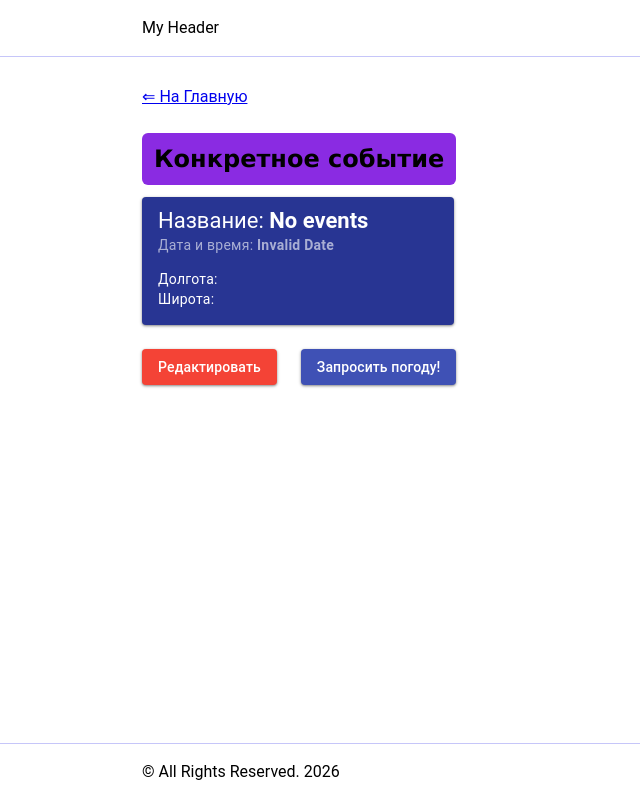
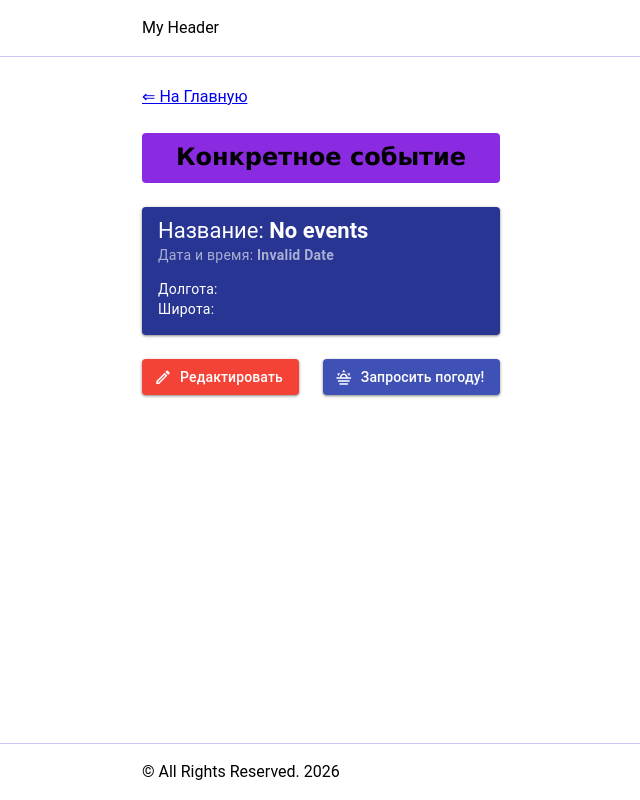
Before and after one commit to alexkostinprog/test-events, a Vue app: page /current/1 in a window 1280 px wide. Shown: the whole page, without its empty margins (14-654 px from the left). Built offline with nearby package versions, Linux system fonts and the light colour scheme; the HTML template or start-up script is replaced by a standard one.

Commit message:
Adds shared function

```diff
--- a/src/App.vue
+++ b/src/App.vue
@@ -17,6 +17,7 @@ import FooterPage from "./components/FooterPage.vue"
   display: flex;
   flex-direction: column;
   min-height: 100vh;
+  min-width: 578px;
 }
 
 .mainContent {
--- a/src/components/CurrentEvent.vue
+++ b/src/components/CurrentEvent.vue
@@ -3,7 +3,7 @@
     <RouterLink :to="{ name: 'CurrentEvent', params: { id: ourEvent.id } }">
       <div class="caption">{{ ourEvent.name }}</div>
     </RouterLink>
-    <div class="datetime">{{ getDateTime(ourEvent.datetime) }}</div>
+    <div class="datetime">{{ convertDate(ourEvent.datetime) }}</div>
     <div class="coordX">Координата Х: {{ ourEvent.coordX }}</div>
     <div class="coordY">Координата Y: {{ ourEvent.coordY }}</div>
     <v-btn
@@ -22,7 +22,7 @@
 <script lang="ts" setup>
 import { type PropType } from "vue"
 import { useOurEvent, type ourEventType } from "./composables/useOurEvent"
-import dayjs from "dayjs"
+import { convertDate } from "./composables/shared"
 
 defineOptions({
   name: "CurrentEvent",
@@ -35,7 +35,7 @@ defineProps({
   },
 })
 
-const getDateTime = (innerTime: string) => dayjs(innerTime).format("DD.MM.YYYY hh:mm")
+// const getDateTime = (innerTime: string) => dayjs(innerTime).format("DD.MM.YYYY hh:mm")
 
 const { deleteEvent } = useOurEvent()
 </script>
@@ -45,7 +45,7 @@ const { deleteEvent } = useOurEvent()
   padding: 20px;
   border-radius: 16px;
   border: 1px solid rgb(66, 66, 236);
-  width: 200px;
+  /* width: 200px; */
 }
 
 .caption {
--- a/src/components/EventList.vue
+++ b/src/components/EventList.vue
@@ -17,8 +17,8 @@
       <template v-slot:activator="{ props: activatorProps }">
         <v-btn
           v-bind="activatorProps"
-          color="surface-variant"
-          text="Add Event"
+          color="green"
+          text="Добавить"
           variant="flat"
           prepend-icon="mdi-plus-circle"
         ></v-btn>
@@ -71,7 +71,7 @@
           <v-card-actions>
             <v-spacer></v-spacer>
             <v-btn variant="outlined" @click="addEvent"> Add to Storage </v-btn>
-            <v-btn variant="outlined" text="Close Dialog" @click="isActive.value = false"></v-btn>
+            <v-btn variant="outlined" text="Закрыть диалог" @click="isActive.value = false"></v-btn>
           </v-card-actions>
         </v-card>
       </template>
@@ -95,12 +95,10 @@
       elevation="24"
     >
       <div class="d-flex align-center">
-        <!-- Иконка предупреждения -->
         <v-icon start icon="mdi-alert-circle-outline" class="mr-2"></v-icon>
         <span>Название события - обязательное поле!</span>
       </div>
 
-      <!-- Кнопка закрытия внутри уведомления -->
       <template #actions>
         <v-btn variant="text" icon="mdi-close" @click="showErrorSnackbar = false"></v-btn>
       </template>
@@ -134,7 +132,19 @@ const {
 <style scoped>
 .eventList {
   display: grid;
-  grid-template-columns: repeat(4, 1fr);
+  grid-template-columns: repeat(2, 1fr);
   gap: 20px;
 }
+
+@media (min-width: 622px) {
+  .eventList {
+    grid-template-columns: repeat(3, 1fr);
+  }
+}
+
+@media (min-width: 1145px) {
+  .eventList {
+    grid-template-columns: repeat(4, 1fr);
+  }
+}
 </style>
--- /dev/null
+++ b/src/components/composables/shared.ts
@@ -0,0 +1,5 @@
+import dayjs from "dayjs"
+
+export const convertDate = (innerDate: string): string => {
+  return dayjs(innerDate).format("DD.MM.YYYY в HH:mm")
+}
--- a/src/components/composables/useOurEvent.ts
+++ b/src/components/composables/useOurEvent.ts
@@ -72,7 +72,7 @@ export function useOurEvent(curr?: ComputedRef<ourEventType>): useOurEventType {
 
   const formattedDate = computed((): string => {
     if (!selectedDate.value) return ""
-    return new Date(selectedDate.value).toLocaleDateString("ru-RU")
+    return dayjs(selectedDate.value).format("DD.MM.YYYY")
   })
 
   const rules = [
--- a/src/components/composables/useWeather.ts
+++ b/src/components/composables/useWeather.ts
@@ -1,16 +1,16 @@
 import axios from "axios"
-import { ref, toValue, type ComputedRef, type Ref } from "vue"
+import { ref, toValue, type Ref } from "vue"
 import type { ourEventType } from "./useOurEvent"
 import dayjs from "dayjs"
 import { API_KEY_WEATHER } from "@/settings"
 
-export function useWeather(innerEvent: ComputedRef<ourEventType>): useWeatherType {
-  // console.log("useWeather innerEvent = ", JSON.stringify(toValue(innerEvent)))
-  const toValueEvent = toValue(innerEvent)
+export function useWeather(): useWeatherType {
   const temperature = ref(0)
 
-  const loadWeather = async (): Promise<void> => {
+  const loadWeather = async (innerEvent: ourEventType): Promise<void> => {
     try {
+      console.log("useWeather innerEvent = ", JSON.stringify(toValue(innerEvent)))
+      const toValueEvent = toValue(innerEvent)
       const lat = toValueEvent.coordX
       const lon = toValueEvent.coordY
       const formattedDate = dayjs(toValueEvent.datetime).format("YYYY-MM-DD")
@@ -32,5 +32,5 @@ export function useWeather(innerEvent: ComputedRef<ourEventType>): useWeatherTyp
 
 type useWeatherType = {
   temperature: Ref<number>
-  loadWeather: () => Promise<void>
+  loadWeather: (innerEvent: ourEventType) => Promise<void>
 }
--- a/src/pages/CurrentEventPage.vue
+++ b/src/pages/CurrentEventPage.vue
@@ -3,13 +3,14 @@
     <div class="goToMain">⇐ На Главную</div>
   </router-link>
   <div class="caption">Конкретное событие</div>
-  <v-card v-if="curr && !editMode" variant="elevated" width="312" color="indigo-darken-3">
+
+  <v-card v-if="curr && !editMode" variant="elevated" width="358" color="indigo-darken-3">
     <v-card-item>
       <v-card-title>
         Название: <b>{{ curr.name }}</b>
       </v-card-title>
       <v-card-subtitle>
-        Дата и время: <b>{{ formatedDate(curr.datetime) }}</b>
+        Дата и время: <b>{{ convertDate(curr.datetime) }}</b>
       </v-card-subtitle>
     </v-card-item>
     <v-card-text>
@@ -19,13 +20,7 @@
   </v-card>
 
   <div v-if="curr && editMode">
-    <v-container>
-      <v-text-field
-        v-model="name"
-        :rules="rules"
-        label="Название"
-        variant="outlined"
-      ></v-text-field>
+    <v-text-field v-model="name" :rules="rules" label="Название" variant="outlined"></v-text-field>
     <v-menu :close-on-content-click="true" location="bottom">
       <!-- Активатор: поле ввода, по клику на которое откроется меню -->
       <template #activator="{ props }">
@@ -45,33 +40,54 @@
     </v-text-field>
     <v-number-input v-model="coordX" label="Координата Х" variant="outlined"></v-number-input>
     <v-number-input v-model="coordY" label="Координата Y" variant="outlined"></v-number-input>
-    </v-container>
   </div>
 
   <div v-if="!editMode" class="buttonsLine">
-    <v-btn class="px-20" color="red" variant="elevated" @click="editEvent">Редактировать</v-btn>
-    <v-btn class="saveBtn" color="indigo" variant="elevated" @click="loadWeather">
+    <v-btn
+      class="px-20"
+      color="red"
+      variant="elevated"
+      prepend-icon="mdi-pencil-outline"
+      @click="editEvent"
+    >
+      Редактировать
+    </v-btn>
+    <v-btn
+      class="saveBtn"
+      color="indigo"
+      variant="elevated"
+      prepend-icon="mdi-weather-sunset"
+      @click="loadWeather(curr)"
+    >
       Запросить погоду!
     </v-btn>
-    <div v-if="temperature">Температура: {{ temperature }}</div>
+    <div v-if="temperature" class="temp">
+      <v-icon class="mdi mdi-weather-cloudy"></v-icon>
+      Температура: {{ temperature }}
+    </div>
   </div>
 
   <div v-if="editMode">
-    <v-btn @click="cancelEditEvent">Отмена Редактирования</v-btn>
+    <v-btn color="red" prepend-icon="mdi-close-circle" @click="cancelEditEvent">
+      Отмена Редактирования
+    </v-btn>
     <v-btn
       class="saveBtn"
+      color="green"
+      prepend-icon="mdi-content-save"
       @click="
         saveEvent(curr?.id || 0, name, selectedDate || null, timePicker || null, coordX, coordY)
       "
-      >Сохранить</v-btn
     >
+      Сохранить
+    </v-btn>
   </div>
 </template>
 
 <script lang="ts" setup>
 import { useEventsStore } from "@/store/store"
 import { useRoute } from "vue-router"
-import dayjs from "dayjs"
+import { convertDate } from "@/components/composables/shared"
 import { computed } from "vue"
 import { useOurEvent, type ourEventType } from "@/components/composables/useOurEvent"
 import { useWeather } from "@/components/composables/useWeather"
@@ -96,10 +112,6 @@ const curr = computed((): ourEventType => {
   )
 })
 
-const formatedDate = (innerDate: string): string => {
-  return dayjs(innerDate).format("DD.MM.YYYY в HH:mm")
-}
-
 const {
   name,
   rules,
@@ -115,7 +127,7 @@ const {
   saveEvent,
 } = useOurEvent(curr)
 
-const { temperature, loadWeather } = useWeather(curr)
+const { temperature, loadWeather } = useWeather()
 </script>
 
 <style scoped>
@@ -123,11 +135,12 @@ const { temperature, loadWeather } = useWeather(curr)
   font:
     700 24px/28px Verdana,
     serif;
-  padding: 12px;
-  margin-bottom: 12px;
-  border-radius: 6px;
+  padding: 10px 12px 12px 12px;
+  margin-bottom: 24px;
+  border-radius: 4px;
   background-color: blueviolet;
-  width: max-content;
+  width: 358px;
+  text-align: center;
 }
 
 .saveBtn {
@@ -141,4 +154,14 @@ const { temperature, loadWeather } = useWeather(curr)
 .goToMain {
   padding: 12px 0 24px 0;
 }
+
+.temp {
+  padding: 6px;
+  margin-top: 24px;
+  background-color: blanchedalmond;
+  color: black;
+  width: 358px;
+  text-align: center;
+  border-radius: 4px;
+}
 </style>
```
Lines whose indentation alone changed are shown as unchanged.
